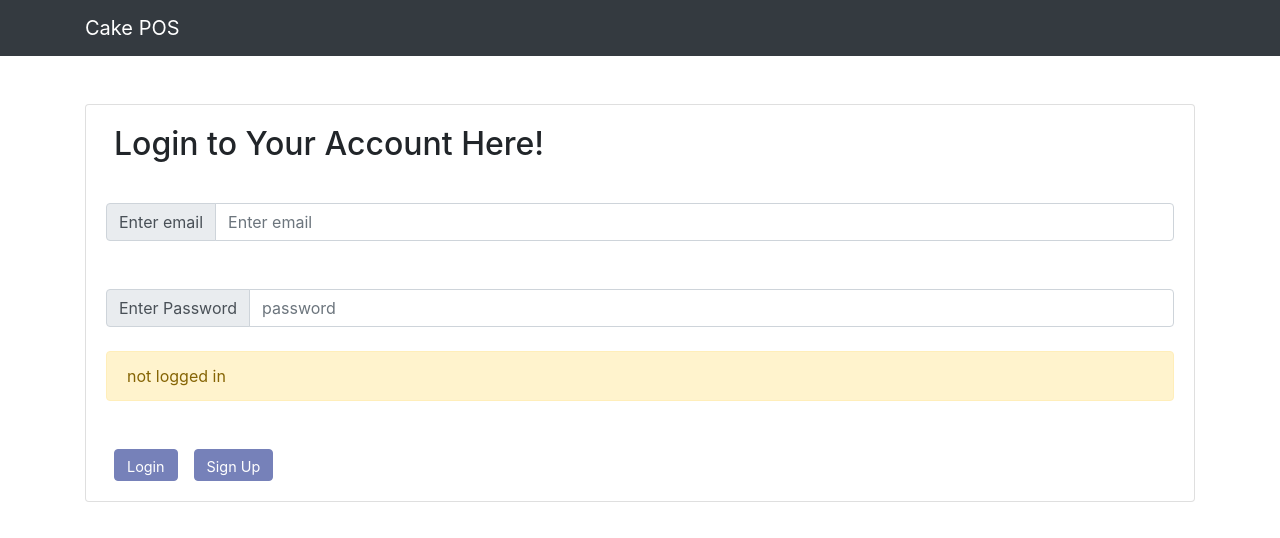
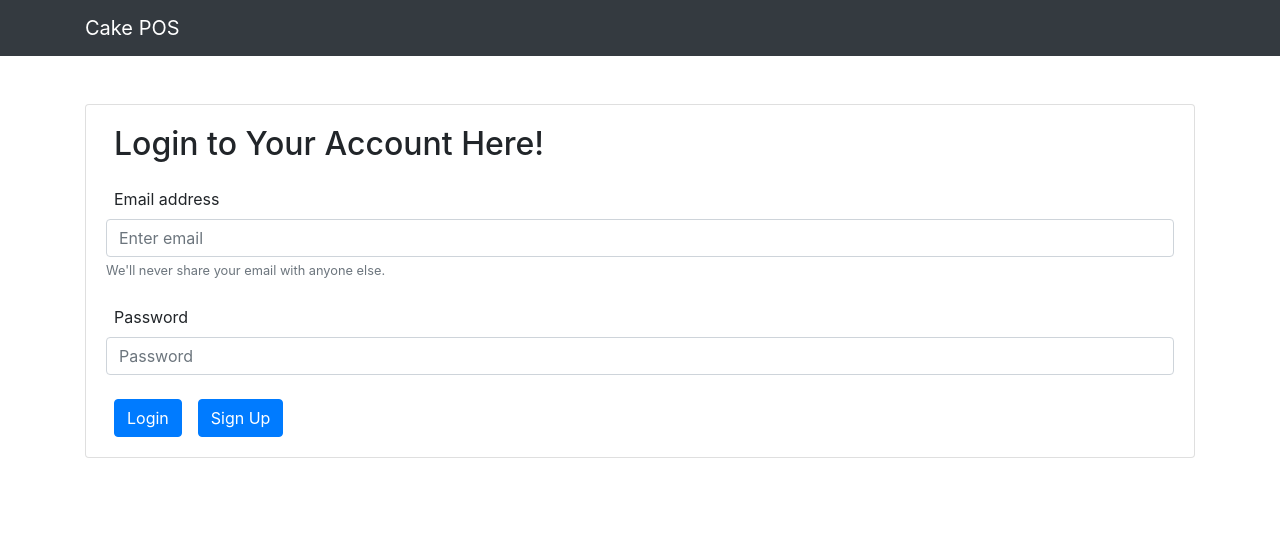
Before and after one commit to randilu/pos-system-mini-project, a React (Create React App) app in the folder client/: page / in a window 1280 px wide. Shown: the top 538 px of the page. Built offline with nearby package versions, Linux system fonts and the light colour scheme.

Commit message:
Adding alerts to create notifications

```diff
--- a/client/package.json
+++ b/client/package.json
@@ -8,6 +8,7 @@
     "react": "^16.8.4",
     "react-bootstrap": "^1.0.0-beta.5",
     "react-dom": "^16.8.4",
+    "react-notifications": "^1.4.3",
     "react-redux": "^6.0.1",
     "react-scripts": "2.1.8",
     "react-transition-group": "^2.6.0",
--- a/client/src/App.css
+++ b/client/src/App.css
@@ -60,7 +60,7 @@ button {
   float: bottom;
   text-align: center;
   background-color: #ff5733;
-  border-color: #ff5733;
+  border-color: #f1948a;
   /* background-color: #7681b9;  */
 }
 
@@ -71,8 +71,8 @@ button {
   height: 2rem;
   float: bottom;
   text-align: center;
-  background-color: #48c9b0;
-  border-color: #48c9b0;
+  background-color: #a1c2bc;
+  border-color: #a1c2bc;
   /* background-color: #7681b9;  */
 }
 
@@ -83,10 +83,10 @@ button {
   height: 2rem;
   float: bottom;
   text-align: center;
-  background-color: #7681b9;
-  border-color: #7681b9;
+  background-color: #a1c2bc;
+  border-color: #a1c2bc;
 }
 
-.login-container{
-  background-color: black
+.login-container {
+  background-color: black;
 }
--- a/client/src/App.js
+++ b/client/src/App.js
@@ -6,6 +6,7 @@ import { Container } from "reactstrap";
 import Orders from "./components/Orders";
 import InventoryItems from "./components/InventoryItems";
 import UserLogin from "./components/UserLogin";
+import { NotificationContainer } from "react-notifications";
 
 class App extends Component {
   constructor(props) {
@@ -31,13 +32,14 @@ class App extends Component {
         <div className="App">
           <AppNavbar
             userName={this.state.userName}
-            logoutLink="logout"
+            logoutLink="Logout"
             getStatus={this.getStatus}
           />
           <Container>
             <InventoryItems />
             <Orders userId={this.state.userId} />
           </Container>
+          <NotificationContainer />
         </div>
       );
     }
@@ -47,6 +49,7 @@ class App extends Component {
         <Container>
           <UserLogin getStatus={this.getStatus} />
         </Container>
+        <NotificationContainer />
       </div>
     );
   }
--- a/client/src/components/AppNavbar.js
+++ b/client/src/components/AppNavbar.js
@@ -11,6 +11,7 @@ import {
 } from "reactstrap";
 import { Row } from "react-bootstrap";
 import { removeToken } from "../helpers/authHelper";
+import { NotificationManager } from "react-notifications";
 
 class AppNavbar extends Component {
   state = {
@@ -26,6 +27,7 @@ class AppNavbar extends Component {
   handleLogOut = () => {
     removeToken();
     this.props.getStatus("", "", false);
+    NotificationManager.success("Success message", "Logged out!");
   };
 
   render() {
--- a/client/src/components/InventoryItems.js
+++ b/client/src/components/InventoryItems.js
@@ -3,7 +3,8 @@ import { Container, Button, ListGroup, ListGroupItem } from "reactstrap";
 import Label from "reactstrap/es/Label";
 import { GET_ITEMS, DELETE_ITEM } from "../services/services";
 import ItemModal from "./ItemModal";
-import {getToken} from "../helpers/authHelper";
+import { getToken } from "../helpers/authHelper";
+import { NotificationManager } from "react-notifications";
 
 class InventoryItems extends Component {
   constructor(props) {
@@ -24,6 +25,11 @@ class InventoryItems extends Component {
 
   onDeleteClick = id => {
     DELETE_ITEM(id, getToken()).then(res => {
+      NotificationManager.warning(
+        "Delete Warning",
+        "Item will be permanantly deleted from the Store",
+        2000
+      );
       const items = this.state.items.filter(item => item._id !== id);
       this.setState({ items });
     });
@@ -38,7 +44,7 @@ class InventoryItems extends Component {
     return (
       <Container>
         <ItemModal onAddItem={this.onAddItem} />
-        <ListGroup className="inventory-list">
+        <ListGroup>
           {items.map(({ _id, name, price }) => (
             <ListGroupItem key={_id}>
               <Button
--- a/client/src/components/ItemModal.js
+++ b/client/src/components/ItemModal.js
@@ -11,6 +11,7 @@ import {
 } from "reactstrap";
 import { CREATE_ITEM } from "../services/services";
 import { getToken } from "../helpers/authHelper";
+import { NotificationManager } from "react-notifications";
 
 class ItemModal extends Component {
   state = {
@@ -42,6 +43,7 @@ class ItemModal extends Component {
     // Add item via addItem action
     CREATE_ITEM(newItem, getToken()).then(res => {
       this.props.onAddItem(res.data);
+      NotificationManager.success("Added successfully", "Item added to store!");
     });
     // Close Modal
     this.toggle();
--- a/client/src/components/Orders.js
+++ b/client/src/components/Orders.js
@@ -8,6 +8,7 @@ import {
 } from "../services/services";
 import Order from "./Order";
 import { getToken } from "../helpers/authHelper";
+import { NotificationManager } from "react-notifications";
 
 class Orders extends Component {
   constructor(props) {
@@ -35,11 +36,17 @@ class Orders extends Component {
       if (res.status === 200) {
         orders.unshift(res.data);
         this.setState({ orders });
+        NotificationManager.success("Success message", "Created New Order!");
       }
     });
   };
 
   onDeleteClick = id => {
+    NotificationManager.warning(
+      "Warning message",
+      "This order will be removed completely!",
+      2000
+    );
     DELETE_ORDER(id, getToken()).then(res => {
       const orders = this.state.orders.filter(order => order._id !== id);
       this.setState({ orders });
--- a/client/src/components/UserLogin.js
+++ b/client/src/components/UserLogin.js
@@ -1,16 +1,12 @@
 import React, { Component } from "react";
-import {
-  InputGroup,
-  Input,
-  InputGroupAddon,
-  Button,
-  Label,
-  Alert
-} from "reactstrap";
+import { Form, Button, label } from "react-bootstrap";
+
 import { AUTHENTICATE_USER } from "../services/services";
 import UserRegister from "./UserRegister";
 import { ListGroupItem } from "react-bootstrap";
 import { setToken } from "../helpers/authHelper";
+import "react-notifications/lib/notifications.css";
+import { NotificationManager } from "react-notifications";
 
 class UserLogin extends Component {
   state = {
@@ -39,7 +35,8 @@ class UserLogin extends Component {
     };
 
     AUTHENTICATE_USER(user)
-      .then(res => {
+      .then(
+        res => {
           if (res.status === 200) {
             const { token, user } = res.data;
             setToken(token);
@@ -55,9 +52,24 @@ class UserLogin extends Component {
               this.state.isLoggedIn
             );
           }
-      })
-      .catch(res => {
-        console.log(res);
+          NotificationManager.success("Login Success", "Welcome Back!");
+        },
+        error => {
+          if (error) {
+            NotificationManager.error(
+              "Login Error",
+              "Invalid Credentials!",
+              2000
+            );
+          }
+        }
+      )
+      .catch(() => {
+        NotificationManager.error(
+          "Unexpected Error",
+          "Oops seems like something went wrong!",
+          2000
+        );
         this.setState({ isAuthenticated: false });
       });
   };
@@ -68,57 +80,44 @@ class UserLogin extends Component {
   };
 
   render() {
-    console.log(this.state.token);
     if (this.state.path === "signUp") {
       return <UserRegister />;
     }
     return (
       <div>
         <ListGroupItem>
-          <Label>
+          <label>
             <h2>Login to Your Account Here!</h2>
-          </Label>
-          <br />
-          <br />
-          <InputGroup>
-            <InputGroupAddon addonType="prepend" size="20">
-              Enter email
-            </InputGroupAddon>
-            <Input
+          </label>
+          <Form>
+            <Form.Group controlId="formBasicEmail">
+              <Form.Label>Email address</Form.Label>
+              <Form.Control
                 placeholder="Enter email"
                 type="email"
                 name="email"
                 onChange={this.handleChange}
               />
-          </InputGroup>
-          <br />
-          <br />
-          <InputGroup>
-            <InputGroupAddon addonType="prepend">
-              Enter Password
-            </InputGroupAddon>
-            <Input
-              placeholder="password"
+              <Form.Text className="text-muted">
+                We'll never share your email with anyone else.
+              </Form.Text>
+            </Form.Group>
+            <Form.Group controlId="formBasicPassword">
+              <Form.Label>Password</Form.Label>
+              <Form.Control
+                placeholder="Password"
                 type="password"
                 name="password"
                 onChange={this.handleChange}
               />
-          </InputGroup>
-          <br />
-          {this.state.isAuthenticated ? (
-            <Alert color="warning">not logged in</Alert>
-          ) : (
-            <Alert color="danger">
-              Login Failed! Please enter valid credentials!{" "}
-            </Alert>
-          )}
-          <br />
-          <Button color="info" onClick={this.handleLoginSubmit}>
+            </Form.Group>
+            <Button variant="primary" onClick={this.handleLoginSubmit}>
               Login
             </Button>
-          <Button color="info" onClick={this.handleSignUp}>
+            <Button variant="primary" onClick={this.handleSignUp}>
               Sign Up
             </Button>
+          </Form>
         </ListGroupItem>
       </div>
     );
```
Also changed, not shown: client/src/components/AlertDismissable.js (deleted, +0 -60 lines), client/src/components/Order.js (+39 -9 lines), client/src/components/UserRegister.js (+29 -10 lines), 1 other file (tests, documents, lock files or other folders). Lines whose indentation alone changed are shown as unchanged.
